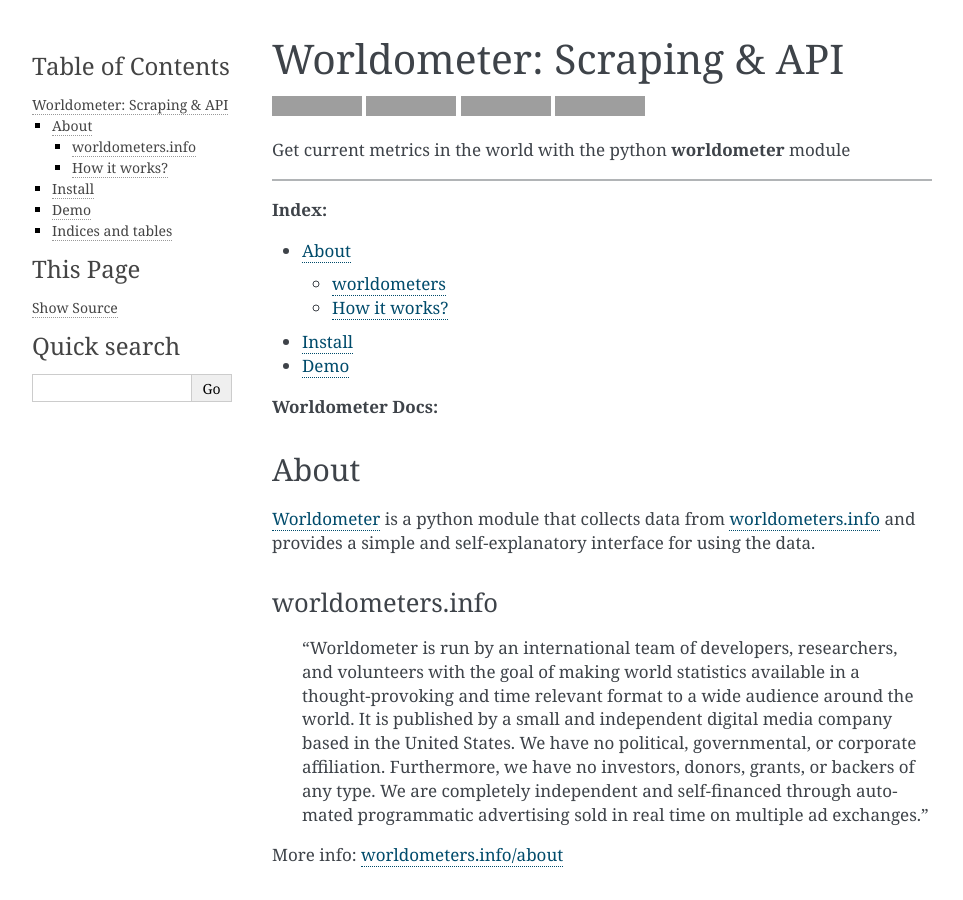
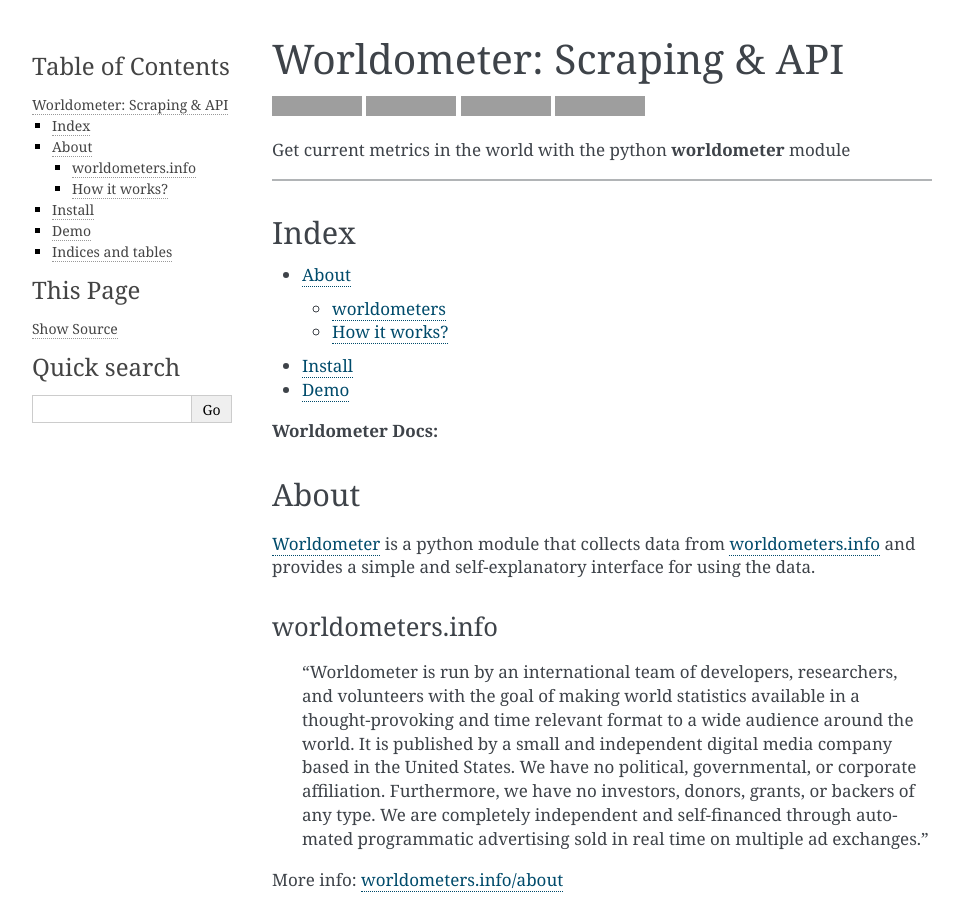
Before and after one commit to matheusfelipeog/worldometer, a Sphinx documentation site: the page built from docs/source/index.rst, in a window 1280 px wide and 900 px high, cut to the strip 0-900 px from the top of the window. Shown: the whole strip, without its empty margins (148-1111 px from the left). Built offline with Sphinx 7.4.7, drawn with Linux system fonts in a browser that asks for light colours; grey boxes are pictures that could not be loaded.

Commit message:
Change index section of simple text to head section

```diff
--- a/docs/source/index.rst
+++ b/docs/source/index.rst
@@ -26,7 +26,9 @@
 
 -----------------------------------------------------------------------
 
-**Index:**
+
+Index
+-----
 
 - `About <#about>`_
 
```
